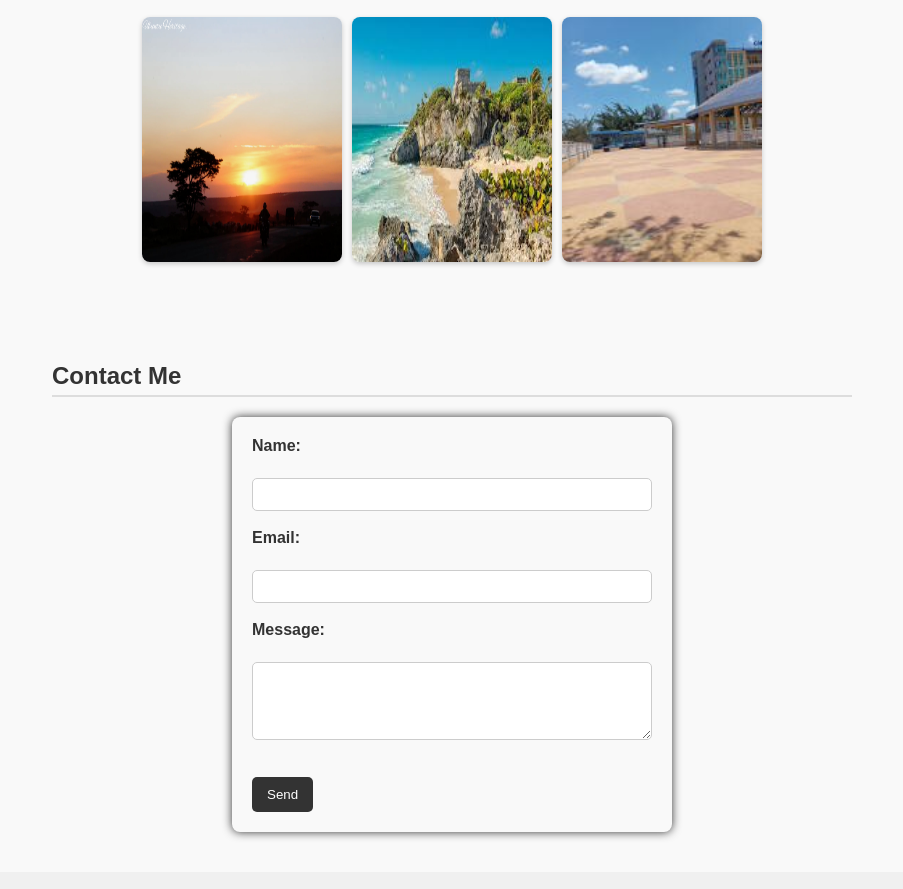
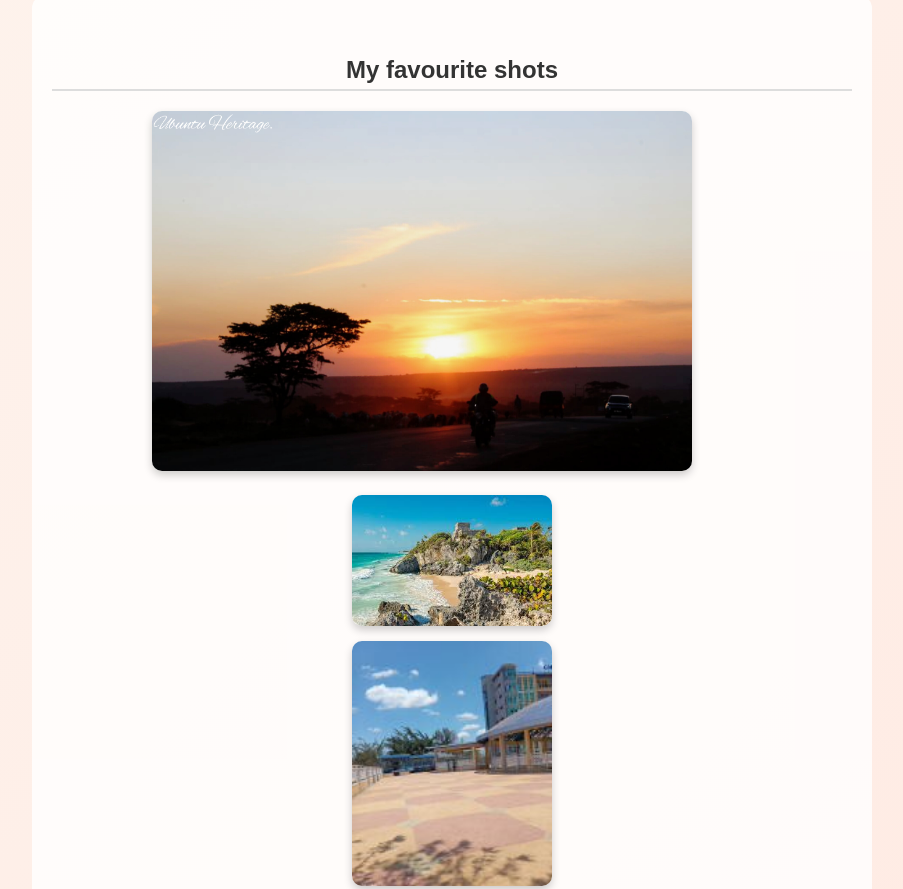
Before and after one commit to Samuelokoth9/Pixel-poetry, a plain HTML site: page index.html in a window 1280 px wide. Shown: the part 899-1788 px from the top of the page, without its empty margins (188-1091 px from the left). Drawn offline with Linux system fonts and the light colour scheme.

Commit message:
Updated styling and layout for Pixel Poetry

```diff
--- a/index.html
+++ b/index.html
@@ -15,11 +15,11 @@
         <p>Capturing emotions one frame at a time.</p>
     </header>
 
-    <section id="introduction">
+    <section id="introduction" class="fade-in">
         <h2>Welcome</h2>
         <p>Photography is my way of feeling, touching and loving. Every shot is a story, a memory frozen in time.</p>
     </section>
-    <section id="biography">
+    <section id="biography" class="fade-in">
         <h2>About me</h2>
         <img src="images/photo 1.jpg" alt="My photo">
         <p>I'm Samuel okoth , a passionate photographer who finds beauty in the little things. My portfolio, Pixel
@@ -33,15 +33,19 @@
             Thanks for visiting, and feel free to reach out for collaborations, inquiries, or just to share your
             thoughts.</p>
     </section>
-    <section id="gallery">
-        <h2>My favourite shots</h2>
+    <section id="gallery" class="fade-in">
+        <h2 class="gallery title">My favourite shots</h2>
         <div class="gallery">
-            <img src="images/photo2.jpg" alt="image">
-            <img src="images/photo3.jpg" alt="images">
-            <img src="images/photo4.jpg" alt="images">
+            <div class="top">
+                <img src="images/photo2.jpg" alt="top image">
+            </div>
+            <div class="middle-column">
+                <img src="images/photo3.jpg" alt="middle image">
+                <img src="images/photo4.jpg" alt="bottom image">
+            </div>
         </div>
     </section>
-    <section id="contact">
+    <section id="contact" class="fade-in">
         <h2>Contact Me</h2>
         <form action="#" method="post">
             <label>Name:</label><br>
--- a/style.css
+++ b/style.css
@@ -1,67 +1,144 @@
+.fade-in {
+    animation: fadeIn ease 1.2s;
+    animation-fill-mode: forwards;
+    opacity: 0;
+}
+
+@keyframes fadeIn {
+    0% {
+        opacity: 0;
+    }
+
+    100% {
+        opacity: 1;
+    }
+}
+
+@import url('https://fonts.googleapis.com/css2?family=Poppins:wght@400;600&display=swap');
+
 body {
-    font-family: Arial, Helvetica, sans-serif;
-    background-color: #f9f9f9;
+    background: linear-gradient(135deg, #fdf6f0, #ffe8e0);
+    font-family: 'Poppins', sans-serif;
+    color: #333;
     margin: 0;
     padding: 0;
-    color: #333;
 }
+
+.gallery-title {
+    text-align: center;
+    font-size: 2rem;
+    margin-top: 40px;
+    color: #444;
+}
+
+.gallery {
+    display: flex;
+    flex-direction: column;
+    align-items: center;
+    justify-content: center;
+    gap: 20px;
+    margin-top: 20px;
+}
+
+.top img {
+    width: 90%;
+    max-width: 600px;
+    height: auto;
+    border-radius: 10px;
+    box-shadow: 0 4px 8px rgba(0, 0, 0, 0.2);
+    transition: transform 0.3s ease-in-out;
+}
+
+.middle-column {
+    display: flex;
+    flex-direction: column;
+    align-items: center;
+    gap: 15px;
+}
+
+.middle-column img {
+    width: 200px;
+    height: auto;
+    border-radius: 10px;
+    box-shadow: 0 4px 8px rgba(0, 0, 0, 0.2);
+    transition: transform 0.3s ease-in-out;
+}
+
+.gallery img:hover {
+    transform: scale(1.05);
+    cursor: pointer;
+}
+
+@media (max-width: 500px) {
+    .top img {
+        width: 100%;
+    }
+
+    .middle-column img {
+        width: 70%;
+    }
+
+    .gallery {
+        padding: 0 15px;
+    }
+}
+
 header {
     background-color: #111;
     color: white;
     text-align: center;
     padding: 40px 20px;
 }
+
 header h1 {
     margin: 0;
     font-size: 3em;
 }
+
 header p {
     margin-top: 10px;
     font-style: italic;
 }
+
 section {
+    background-color: rgba(255, 255, 255, 0.8);
+    border-radius: 12px;
     padding: 40px 20px;
     max-width: 800px;
-    margin: auto;
+    margin: 30px auto;
+    body-shadow: 0 4px 10px rgba(0, 0, 0, 0.8);
 }
+
 h2 {
     border-bottom: 2px solid #ddd;
     padding-bottom: 5px;
 }
+
 #biography img {
     width: 250px;
     height: auto;
     border-radius: 50%;
     display: block;
-    margin-bottom: 15px;
+    margin-bottom: 20px;
 }
-.gallery {
-    display: flex;
-    flex-wrap: wrap;
-    gap: 10px;
-    justify-content: center;
-}
-.gallery img {
-width: 200px;
-height: auto;
-border-radius: 8px;
-box-shadow: 0 2px 5px rgba(0,0,0,0.2);
-}
+
 form {
     max-width: 400px;
     margin: 0 auto;
     padding: 20px;
     background-color: #f9f9f9;
     border-radius: 8px;
-    box-shadow: 0 0 10px;
-    rgba(0,0,0,0.1)
+    box-shadow: 0 0 10px rgba(0, 0, 0, 0.1);
 }
+
 label {
     font-weight: bold;
-    display:block;
-    margin: top 10px;
+    display: block;
+    margin-top: 10px;
 }
-input, textarea {
+
+input,
+textarea {
     width: 100%;
     padding: 8px;
     margin-top: 5px;
@@ -69,6 +146,7 @@ input, textarea {
     border-radius: 5px;
     box-sizing: border-box;
 }
+
 button {
     margin-top: 15px;
     padding: 10px 15px;
@@ -78,13 +156,14 @@ button {
     border-radius: 5px;
     cursor: pointer;
 }
-button :hover {
+
+button:hover {
     background-color: #555;
 }
+
 footer {
     text-align: center;
     padding: 20px;
-    background-color: #f0f0f0;
-    font-size: 0.9em;
-    color: #333;
+    background-color: #111;
+    color: white;
 }
```
